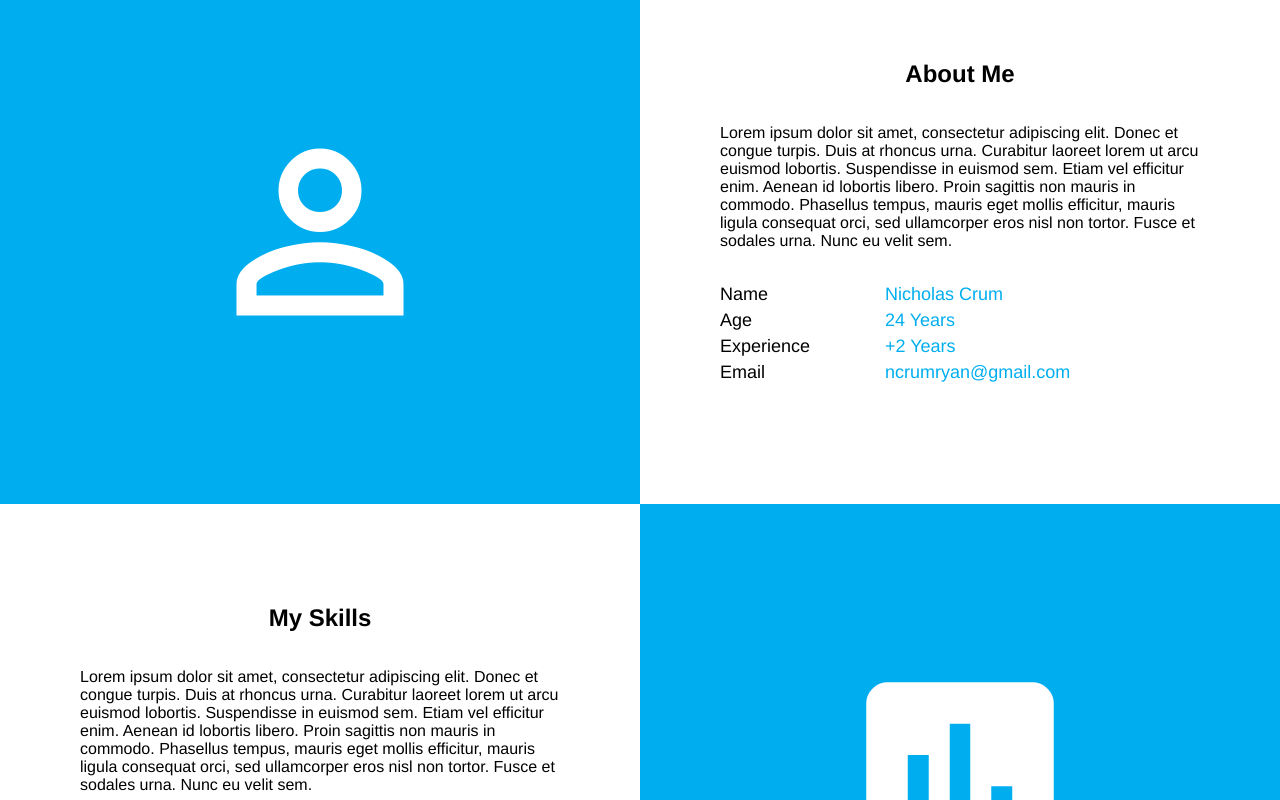
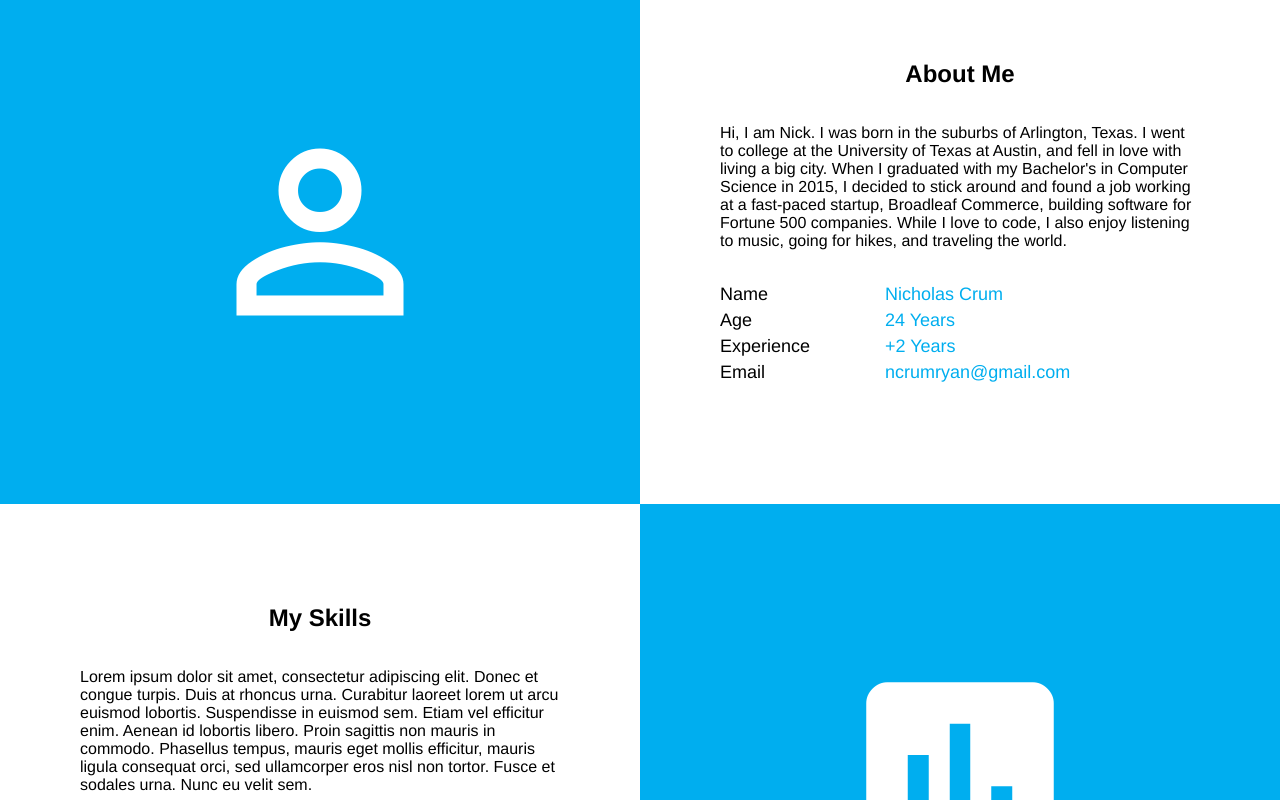
Before and after one commit to ncrum/ncrum-io, a Vue app: page /#/ in a window 1280 px wide. Shown: the part 1000-1800 px from the top of the page. Built offline with nearby package versions, Linux system fonts and the light colour scheme.

Commit message:
Added About Me

```diff
--- a/src/api/API.js
+++ b/src/api/API.js
@@ -9,7 +9,7 @@ const getDefaultQualifications = () => ([
     type: 'WORK',
   },
   {
-    dateRange: '2015 - 206',
+    dateRange: '2015 - 2016',
     description: 'Lorem ipsum dolor sit amet, consectetur adipiscing elit. Pellentesque nec congue risus. In non nulla lacus. Maecenas eros sapien, eleifend quis augue eu, pellentesque tincidunt tellus',
     organization: 'Broadleaf Commerce',
     title: 'Software Engineer',
--- a/src/components/Home.vue
+++ b/src/components/Home.vue
@@ -8,7 +8,13 @@
       <div class="box-column box-white">
         <h2>About Me</h2>
         <p>
-          Lorem ipsum dolor sit amet, consectetur adipiscing elit. Donec et congue turpis. Duis at rhoncus urna. Curabitur laoreet lorem ut arcu euismod lobortis. Suspendisse in euismod sem. Etiam vel efficitur enim. Aenean id lobortis libero. Proin sagittis non mauris in commodo. Phasellus tempus, mauris eget mollis efficitur, mauris ligula consequat orci, sed ullamcorper eros nisl non tortor. Fusce et sodales urna. Nunc eu velit sem.
+          Hi, I am Nick. I was born in the suburbs of Arlington, Texas.
+          I went to college at the University of Texas at Austin, and fell in love with living a big city.
+          When I graduated with my Bachelor's in Computer Science in 2015,
+          I decided to stick around and found a job working at a fast-paced
+          startup, Broadleaf Commerce, building software for Fortune 500 companies.
+          While I love to code, I also enjoy listening to music, going for hikes,
+          and traveling the world.
         </p>
         <ul class="attribute-list">
           <li>
```
